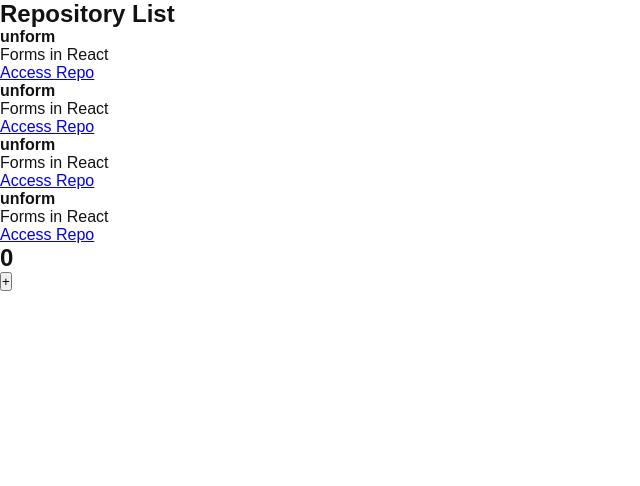
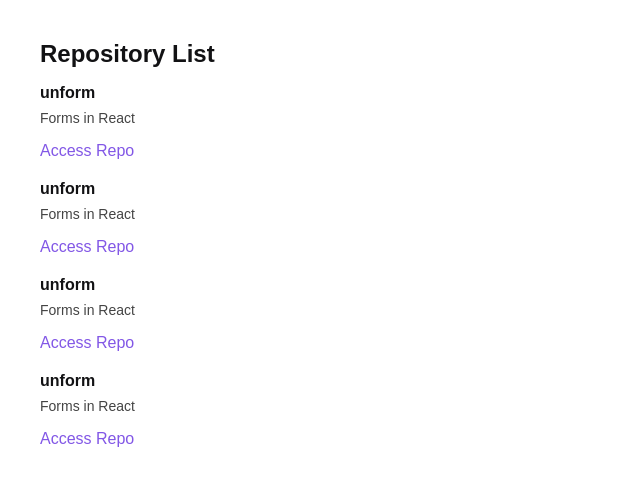
Before and after one commit to AdrianaSaty/react-ignite, a React app in the folder chapter-i/fundamentos/: page / in a window 1280 px wide. Shown: the top 486 px of the page, without its empty margins (0-640 px from the left). Built offline with nearby package versions, Linux system fonts and the light colour scheme.

Commit message:
added style to repository list

```diff
--- a/chapter-i/fundamentos/src/App.jsx
+++ b/chapter-i/fundamentos/src/App.jsx
@@ -1,4 +1,3 @@
-import { Counter } from './components/Counter'
 import { RepositoryList } from './components/RepositoryList'
 import './styles/global.scss'
 
@@ -6,7 +5,6 @@
     return (
         <>
             <RepositoryList />
-            <Counter />
         </>
     )
 }
--- a/chapter-i/fundamentos/src/components/Counter.jsx
+++ /dev/null
@@ -1,15 +0,0 @@
-import { useState  } from "react";
-export function Counter() {
-    const [counter, setCounter] = useState(0);
-
-    function increment() {
-        setCounter(counter+1)
-    }
-
-    return(
-        <div>
-            <h2>{counter}</h2>
-            <button type="button" onClick={increment}>+</button>
-        </div>
-    )
-}
--- a/chapter-i/fundamentos/src/components/RepositoryList.jsx
+++ b/chapter-i/fundamentos/src/components/RepositoryList.jsx
@@ -1,4 +1,5 @@
 import { RepositoryItem } from "./RepositoryItem";
+import '../styles/repositories.scss';
 
 const repository = {
     name: 'unform',
@@ -8,7 +9,7 @@
 
 export function RepositoryList() {
     return (
-        <section className="repostiry-list">
+        <section className="repository-list">
             <h1>Repository List</h1>
             <ul>
                 <RepositoryItem repository={repository} />
--- /dev/null
+++ b/chapter-i/fundamentos/src/styles/repositories.scss
@@ -0,0 +1,30 @@
+section.repository-list {
+    margin: 40px;
+
+    h1 {
+        margin-bottom: 16px;
+    }
+
+    ul {
+        list-style: none;
+    }
+
+    li {
+        & + li {
+            margin-top: 20px;
+        }
+    }
+
+    p {
+        font-size: 14px;
+        color: #444;
+        margin-top: 8px;
+    }
+
+    a {
+        display: inline-block;
+        margin-top: 16px;
+        text-decoration: none;
+        color: #8257e6;
+    }
+}
```
